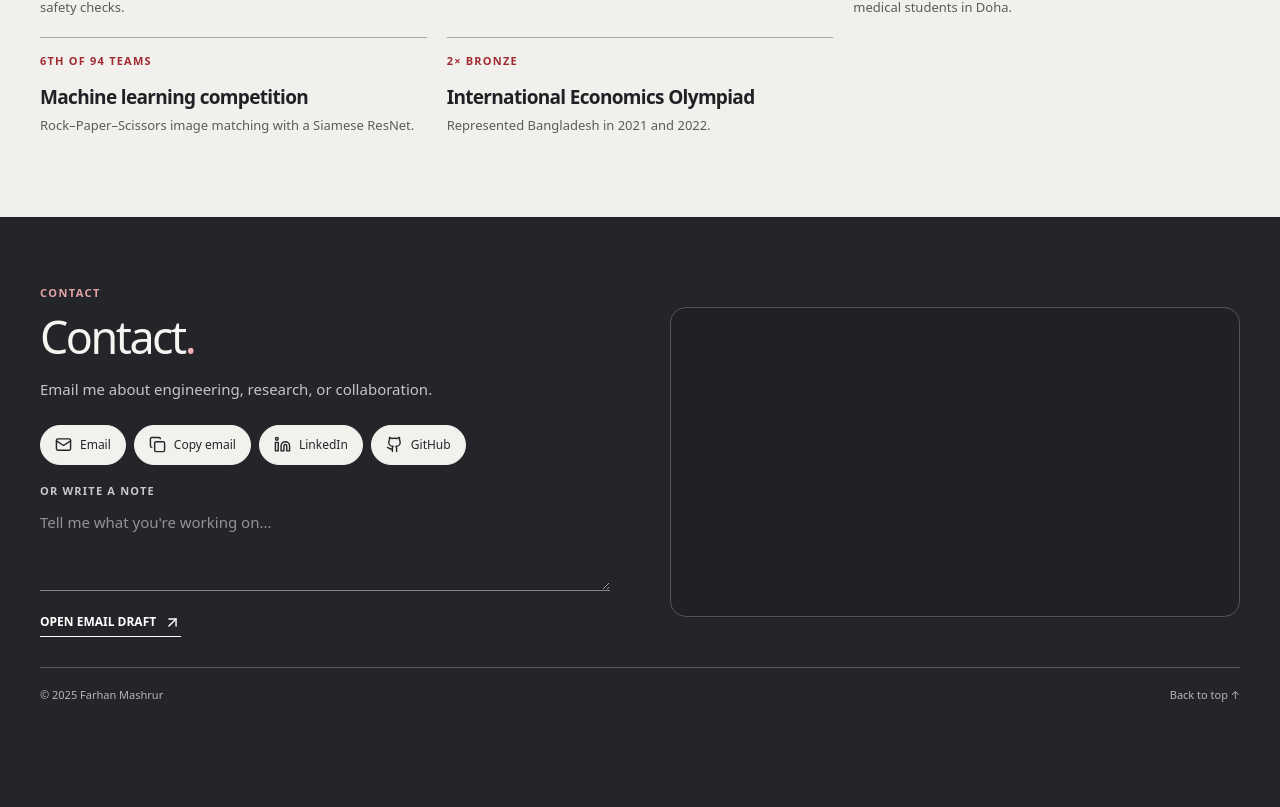
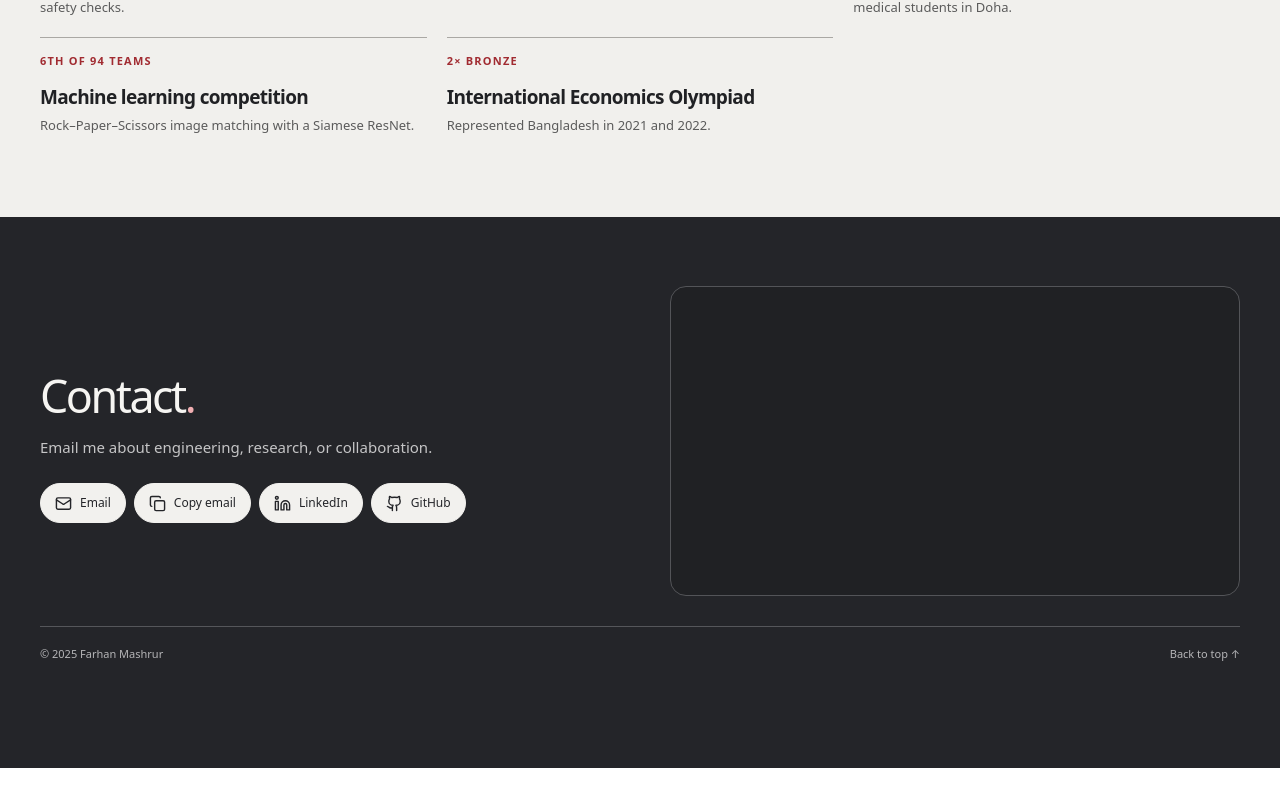
Before and after one commit to farhan-439/my_portfolio, a React (Vite) app: page / in a window 1280 px wide. Shown: the part 4200-5007 px from the top of the page. After the commit the page ends 4968 px from the top, so only its background shows below. Built offline with nearby package versions, Linux system fonts and the light colour scheme.

Commit message:
Simplify contact section and remove note form

```diff
--- a/src/components/PortfolioContent.css
+++ b/src/components/PortfolioContent.css
@@ -53,7 +53,6 @@
 .contact-robot spline-viewer{display:block;width:100%;height:100%;transform:translateY(80px) scale(1.8);transform-origin:99% 50%}
 .contact-robot.is-prewarming spline-viewer{position:fixed!important;top:80px;left:0;width:min(480px,90vw)!important;height:310px!important;transform:none!important;opacity:.001;pointer-events:none;z-index:-1}
 .contact-split .contact-grid{grid-template-columns:1fr;padding:24px 0 0;gap:18px}
-.contact-heading .section-marker{color:#e4a2a5}
 .contact-heading h2{font-size:clamp(34px,3.5vw,46px);line-height:1.1;margin:12px 0 15px}
 .contact-heading h2 span{color:#f1afb2}
 .contact-heading>p{color:#c5c5c6;font-size:15px;line-height:1.6;max-width:53ch;margin:0}
@@ -62,11 +61,6 @@
 .social-links a,.social-links button{display:flex;align-items:center;gap:8px;background:#f2f1ee;color:#242529;border:1px solid #f2f1ee;border-radius:100px;padding:10px 14px;font-size:12px;cursor:pointer;transition:transform .16s cubic-bezier(.23,1,.32,1),background .16s ease}
 .social-links a:hover,.social-links button:hover{transform:translateY(-2px);background:#fff}
 .social-links button:active{transform:scale(.97)}
-.contact-grid form{display:flex;flex-direction:column}
-.contact-grid label{font-size:11px;letter-spacing:.11em;color:#c8c8ca;font-weight:700}
-.contact-grid textarea{min-height:92px;resize:vertical;background:transparent;color:#fff;border:0;border-bottom:1px solid #858589;padding:12px 0;outline:none;font-size:15px}
-.contact-grid textarea:focus{border-color:#fff}
-.contact-grid form button{align-self:flex-start;display:flex;align-items:center;gap:8px;background:transparent;color:#fff;border:0;border-bottom:1px solid #fff;padding:8px 0 5px;margin-top:14px;cursor:pointer;font-size:12px;font-weight:700}
 .contact-section footer{display:flex;justify-content:space-between;gap:20px;border-top:1px solid #55565a;color:#b5b5b7;padding:19px 0;font-size:11px}
 @media(max-width:760px){.portfolio-width{width:calc(100% - 38px)}.intro-layout{grid-template-columns:1fr;gap:18px}.intro-layout p{max-width:60ch}.section-heading{align-items:start}.more-grid{grid-template-columns:1fr;gap:32px}.more-grid h2{max-width:none}.recognition-list{gap:15px}.contact-grid{gap:5%}}
 @media(max-width:560px){.portfolio-width{width:calc(100% - 32px)}.intro-section{padding-block:45px 54px}.intro-overline{font-size:9px}.intro-layout{padding-top:26px}.intro-layout h2{font-size:36px}.intro-layout p{font-size:16px}.projects-section,.experience-section,.recognition-section{padding-block:56px}.section-heading{display:block}.section-heading h2{font-size:34px}.more-experience>div{grid-template-columns:1fr;gap:11px}.more-section{padding-block:56px}.more-items article{grid-template-columns:1fr;gap:3px}.more-items p{grid-column:1}.recognition-list{grid-template-columns:1fr}.recognition-list>div{padding-top:13px}.recognition-list span{margin-bottom:6px}.contact-grid{grid-template-columns:1fr;gap:31px}.contact-section{padding-top:56px}.contact-heading h2{font-size:38px}}
--- a/src/components/PortfolioContent.tsx
+++ b/src/components/PortfolioContent.tsx
@@ -1,4 +1,4 @@
-import { useEffect, useRef, useState, type FormEvent } from 'react';
+import { useEffect, useRef, useState } from 'react';
 import { ArrowRight, ArrowUpRight, Check, ChevronDown, Copy, Github, Linkedin, Mail, Search, X } from 'lucide-react';
 import joblinkDemo from '../assets/demo1-preview.mp4';
 import avianDemo from '../assets/demo2.mp4';
@@ -193,7 +193,6 @@ function ContactRobot() {
 }
 
 export default function PortfolioContent() {
-  const [message, setMessage] = useState('');
   const [copied, setCopied] = useState(false);
   const [activeProject, setActiveProject] = useState<number | null>(null);
   const [category, setCategory] = useState<(typeof categories)[number]>('All');
@@ -258,11 +257,6 @@ export default function PortfolioContent() {
     }
     if (item.kind === 'section' && item.id) document.getElementById(item.id)?.scrollIntoView({ behavior: 'smooth' });
   };
-  const openMail = (event: FormEvent<HTMLFormElement>) => {
-    event.preventDefault();
-    window.location.href = `mailto:fm454@cornell.edu?subject=${encodeURIComponent('Hello from your portfolio')}&body=${encodeURIComponent(message)}`;
-  };
-
   const copyEmail = async () => {
     await navigator.clipboard.writeText('fm454@cornell.edu');
     setCopied(true);
@@ -298,7 +292,7 @@ export default function PortfolioContent() {
 
     <section className="recognition-section portfolio-width" id="awards"><div className="section-heading"><div><span className="section-marker">RECOGNITION</span><h2>Hackathons &amp; competitions<span>.</span></h2></div></div><div className="recognition-list"><a href="#project-medstick"><span>1ST PLACE · 2026</span><strong>Claude Hackathon</strong><p>MedStick · offline clinical guidance with local retrieval and safety checks.</p></a><a href="#project-avianalert"><span>1ST PLACE · 2025</span><strong>Cornell Digital Agriculture Hackathon</strong><p>AvianAlert · poultry disease detection from audio and images.</p></a><a href="https://hackathon.cornell.edu/qatar" target="_blank" rel="noopener noreferrer"><span>SELECTED · QATAR 2025</span><strong>Precision Health AI Hackathon</strong><p>Built a postpartum depression screening prototype with medical students in Doha.</p></a><a href="#project-rock-paper-scissors-ml"><span>6TH OF 94 TEAMS</span><strong>Machine learning competition</strong><p>Rock–Paper–Scissors image matching with a Siamese ResNet.</p></a><div><span>2× BRONZE</span><strong>International Economics Olympiad</strong><p>Represented Bangladesh in 2021 and 2022.</p></div></div></section>
 
-    <section className="contact-section" id="contact"><div className="portfolio-width"><div className="contact-split"><div><div className="contact-heading"><span className="section-marker">CONTACT</span><h2>Contact<span>.</span></h2><p>Email me about engineering, research, or collaboration.</p></div><div className="contact-grid"><div className="social-links"><a href="mailto:fm454@cornell.edu"><Mail size={17}/> Email</a><button type="button" onClick={() => { void copyEmail(); }}>{copied ? <Check size={17}/> : <Copy size={17}/>} {copied ? 'Copied' : 'Copy email'}</button><a href="https://www.linkedin.com/in/farhanmashrur/" target="_blank" rel="noopener noreferrer"><Linkedin size={17}/> LinkedIn</a><a href="https://github.com/farhan-439" target="_blank" rel="noopener noreferrer"><Github size={17}/> GitHub</a></div><form onSubmit={openMail}><label htmlFor="portfolio-message">OR WRITE A NOTE</label><textarea id="portfolio-message" placeholder="Tell me what you're working on..." value={message} onChange={event => setMessage(event.target.value)} required/><button type="submit">OPEN EMAIL DRAFT <ArrowUpRight size={17}/></button></form></div></div><ContactRobot/></div><footer><span>© {new Date().getFullYear()} Farhan Mashrur</span><a href="#top">Back to top ↑</a></footer></div></section>
+    <section className="contact-section" id="contact"><div className="portfolio-width"><div className="contact-split"><div><div className="contact-heading"><h2>Contact<span>.</span></h2><p>Email me about engineering, research, or collaboration.</p></div><div className="contact-grid"><div className="social-links"><a href="mailto:fm454@cornell.edu"><Mail size={17}/> Email</a><button type="button" onClick={() => { void copyEmail(); }}>{copied ? <Check size={17}/> : <Copy size={17}/>} {copied ? 'Copied' : 'Copy email'}</button><a href="https://www.linkedin.com/in/farhanmashrur/" target="_blank" rel="noopener noreferrer"><Linkedin size={17}/> LinkedIn</a><a href="https://github.com/farhan-439" target="_blank" rel="noopener noreferrer"><Github size={17}/> GitHub</a></div></div></div><ContactRobot/></div><footer><span>© {new Date().getFullYear()} Farhan Mashrur</span><a href="#top">Back to top ↑</a></footer></div></section>
 
     {isPastHero && <div className={`site-search ${searchOpen ? 'is-open' : ''}`} ref={searchContainerRef}>
       {searchOpen && <div className="site-search-results" id="site-search-results" aria-live="polite">{terms.length ? matches.length ? <><div className="search-results-label">{matches.length} {matches.length === 1 ? 'RESULT' : 'RESULTS'} FOR “{searchQuery.trim()}”</div>{matches.map((item, index) => <button type="button" className={activeResult === index ? 'is-active' : ''} key={`${item.kind}-${item.index ?? item.id}-${index}`} onMouseEnter={() => setActiveResult(index)} onClick={() => openSearchItem(item)}><span className="result-kind">{item.kind}</span><span className="result-copy"><strong>{item.title}</strong><small>{item.detail}</small></span><ArrowUpRight size={16}/></button>)}</> : <p className="search-empty">No matches. Try a project, company, skill, or award.</p> : <div className="search-suggestions"><span>QUICK SEARCH</span>{['Hackathon', 'Microsoft', 'PyTorch', 'Cornell'].map(term => <button key={term} type="button" onClick={() => { setSearchQuery(term); setActiveResult(0); searchRef.current?.focus(); }}>{term}</button>)}</div>}</div>}
```
